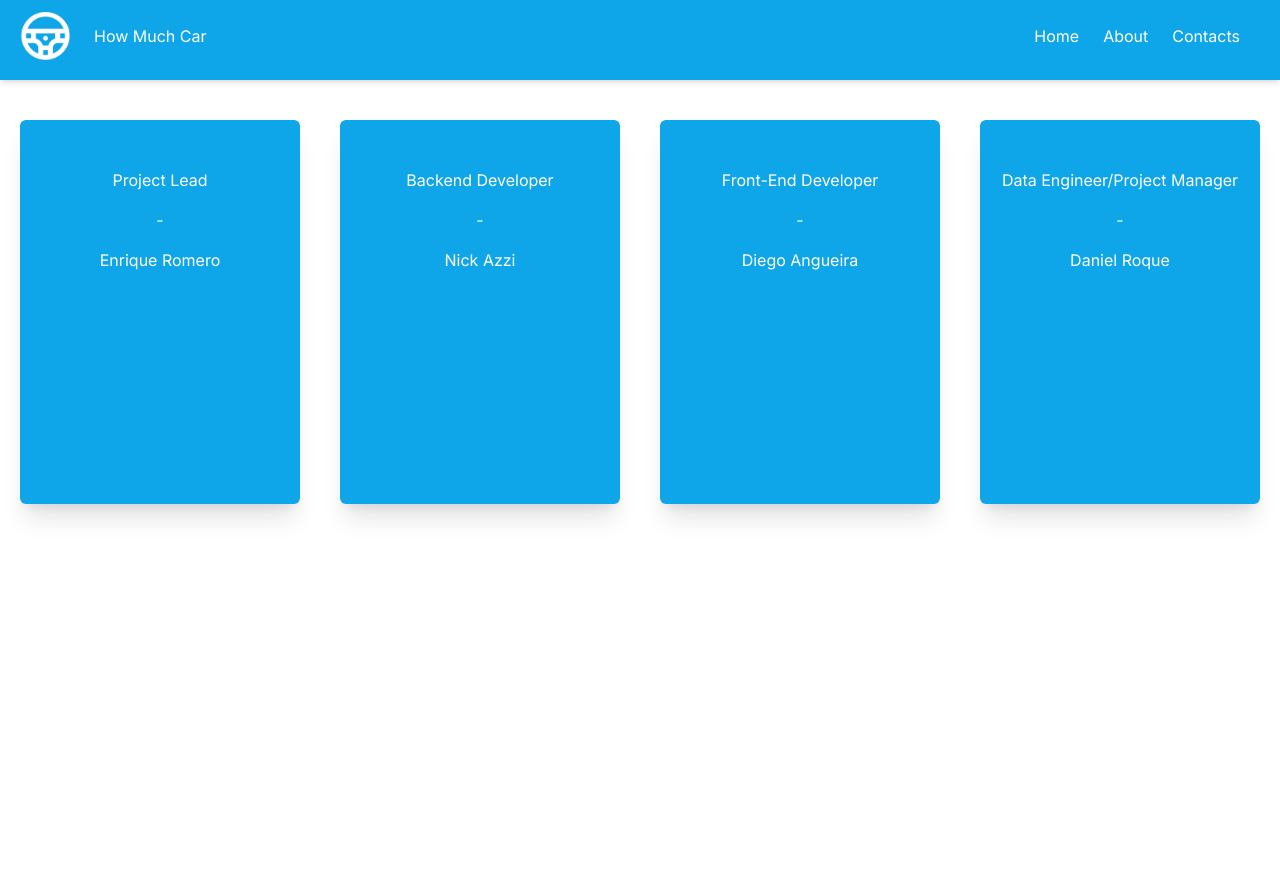
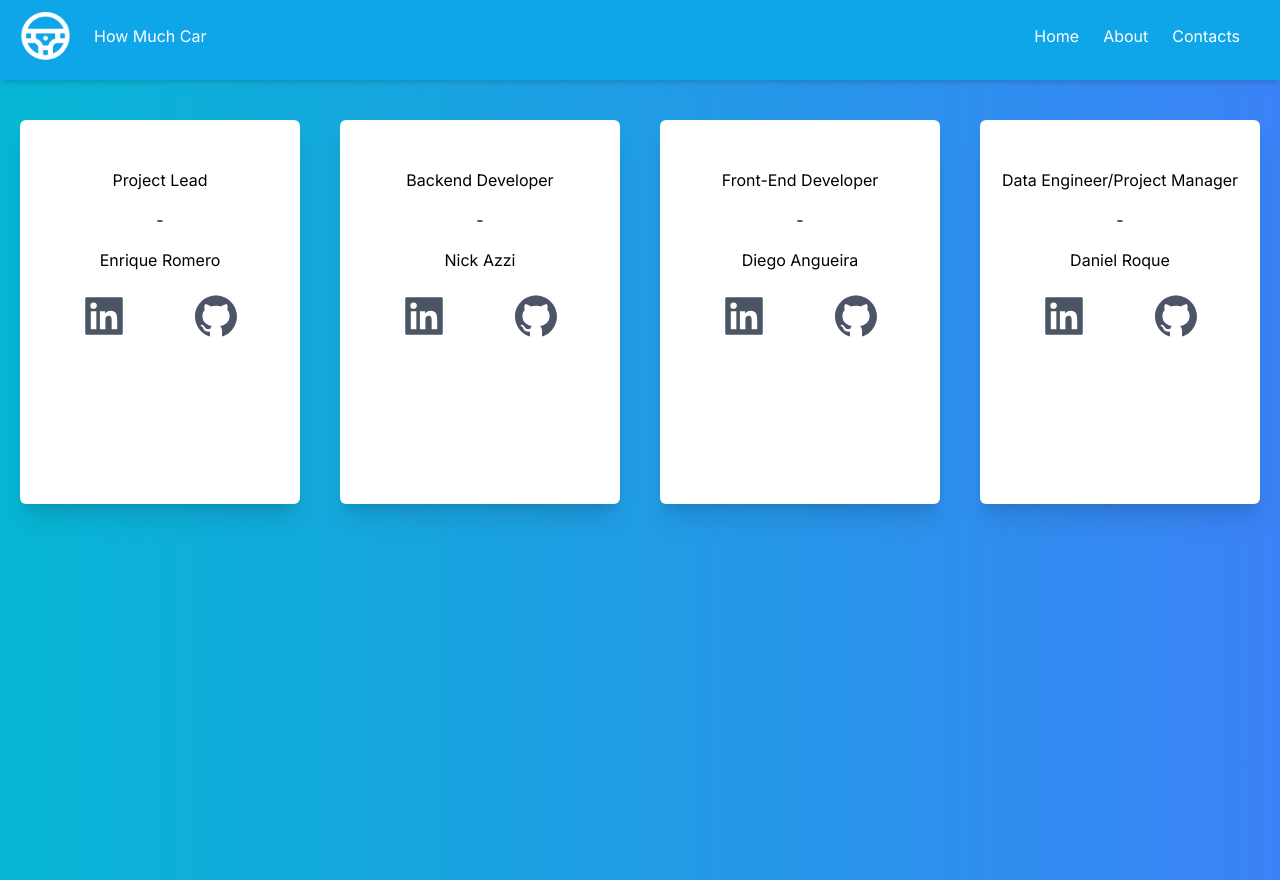
Before and after one commit to erom03/ShellHacks-2023, a Next.js app: page /contacts in a window 1280 px wide. Before the commit the page ends 800 px from the top, so only its background shows below. Built offline with nearby package versions, Linux system fonts and the light colour scheme.

Commit message:
did work on contacts, missing 2 githubs

```diff
--- a/app/contacts/page.tsx
+++ b/app/contacts/page.tsx
@@ -1,7 +1,11 @@
 import React from 'react'
 import Navigation from '../components/navigation'
+import { AiFillLinkedin } from "react-icons/ai";
+import { AiFillGithub } from "react-icons/ai";
+
 
 const page = () => {
+
   /*return (
     <>
     <header><Navigation /></header>
@@ -10,14 +14,17 @@ const page = () => {
     </div>
     </>
   )*/
+
   return (
 
     <>
+
     <header><Navigation /></header>
 
-    <div className="flex items">
 
-    <div className="w-96 h-96 bg-sky-500 px-5 py-10 mx-5 my-10 leading-10 text-white text-center align-middle font-normal shadow-xl rounded-md person">
+    <div className="flex items h-screen bg-gradient-to-r from-cyan-500 to-blue-500">
+
+    <div className="w-96 h-96 bg-white px-5 py-10 mx-5 my-10 leading-10 text-black text-center align-middle font-normal shadow-xl rounded-md person">
         <label>
         Project Lead
         </label>
@@ -25,9 +32,14 @@ const page = () => {
         <div>
         Enrique Romero
         </div>
+
+        <div className="text-5xl flex justify-center gap-16 py-3 text-gray-600 dark:text-gray-50">
+        <a href="https://www.linkedin.com/in/enrique-rom/" target="_blank"><AiFillLinkedin /></a>
+        <a href="mailto:info@mailgo.dev" target="_blank"><AiFillGithub /></a>
+        </div>
     </div>
 
-    <div className="w-96 h-96 bg-sky-500 px-5 py-10 mx-5 my-10 leading-10 text-white text-center align-middle font-normal shadow-xl rounded-md person">
+    <div className="w-96 h-96 bg-white px-5 py-10 mx-5 my-10 leading-10 text-black text-center align-middle font-normal shadow-xl rounded-md person">
         <label>
         Backend Developer
         </label>
@@ -35,9 +47,14 @@ const page = () => {
         <div>
         Nick Azzi
         </div>
+
+        <div className="text-5xl flex justify-center gap-16 py-3 text-gray-600 dark:text-gray-50">
+        <a href="https://www.linkedin.com/in/nicolas-azzi/" target="_blank"><AiFillLinkedin /></a>
+        <a href="mailto:info@mailgo.dev" target="_blank"><AiFillGithub /></a>
+        </div>
     </div>
 
-    <div className="w-96 h-96 bg-sky-500 px-5 py-10 mx-5 my-10 leading-10 text-white text-center align-middle font-normal shadow-xl rounded-md person">
+    <div className="w-96 h-96 bg-white px-5 py-10 mx-5 my-10 leading-10 text-black text-center align-middle font-normal shadow-xl rounded-md person">
         <label>
         Front-End Developer
         </label>
@@ -45,15 +62,25 @@ const page = () => {
         <div>
         Diego Angueira
         </div>
+
+        <div className="text-5xl flex justify-center gap-16 py-3 text-gray-600 dark:text-gray-50">
+        <a href="https://www.linkedin.com/in/diegoangueira/" target="_blank"><AiFillLinkedin /></a>
+        <a href="https://github.com/bladex3000" target="_blank"><AiFillGithub /></a>
+        </div>
     </div>
 
-    <div className="w-96 h-96 bg-sky-500 px-5 py-10 mx-5 my-10 leading-10 text-white text-center align-middle font-normal shadow-xl rounded-md person">
+    <div className="w-96 h-96 bg-white px-5 py-10 mx-5 my-10 leading-10 text-black text-center align-middle font-normal shadow-xl rounded-md person">
         <label>
         Data Engineer/Project Manager
         </label>
         <div>-</div>
         <div>
         Daniel Roque
+        </div>
+
+        <div className="text-5xl flex justify-center gap-16 py-3 text-gray-600 dark:text-gray-50">
+        <a href="https://www.linkedin.com/in/daniel-roque-de-escobar-35182424a/" target="_blank"><AiFillLinkedin /></a>
+        <a href="https://github.com/OatmealJester" target="_blank"><AiFillGithub /></a>
         </div>
     </div>
 
--- a/package.json
+++ b/package.json
@@ -19,6 +19,7 @@
     "postcss": "8.4.29",
     "react": "18.2.0",
     "react-dom": "18.2.0",
+    "react-icons": "^4.11.0",
     "tailwindcss": "3.3.3",
     "typescript": "5.2.2"
   }
```
Also changed, not shown: 1 other file (tests, documents, lock files or other folders).
